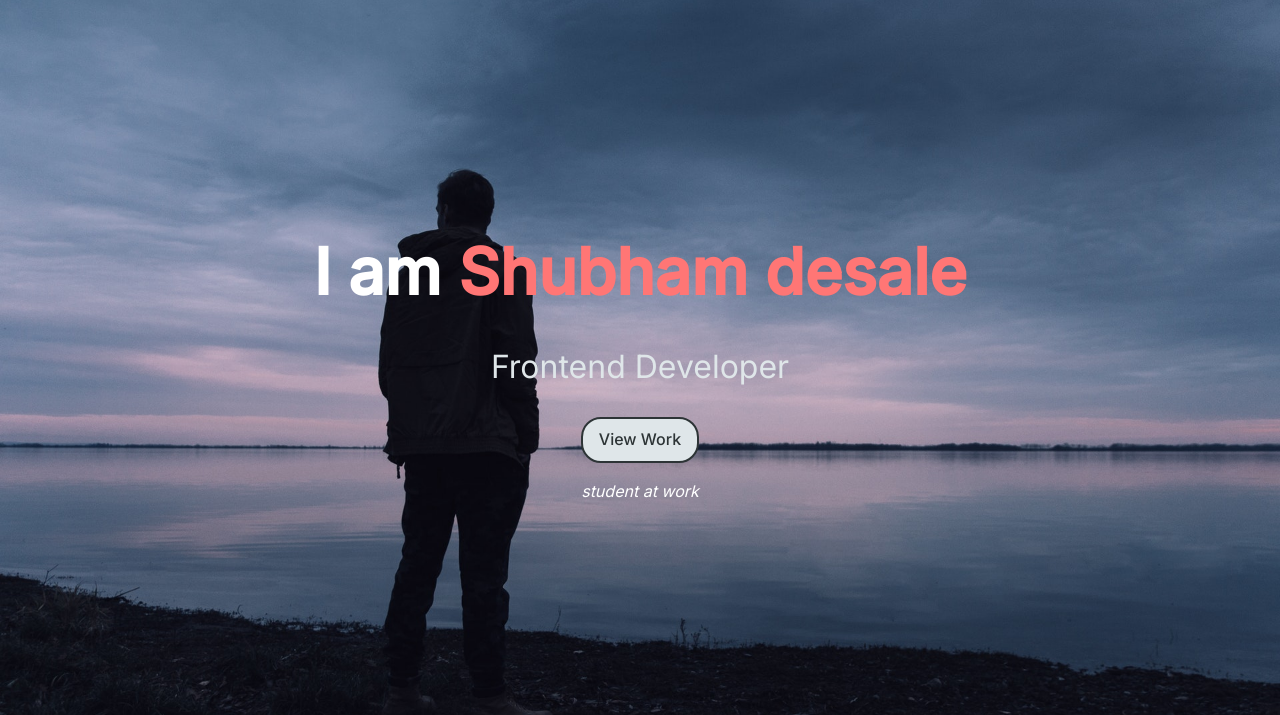
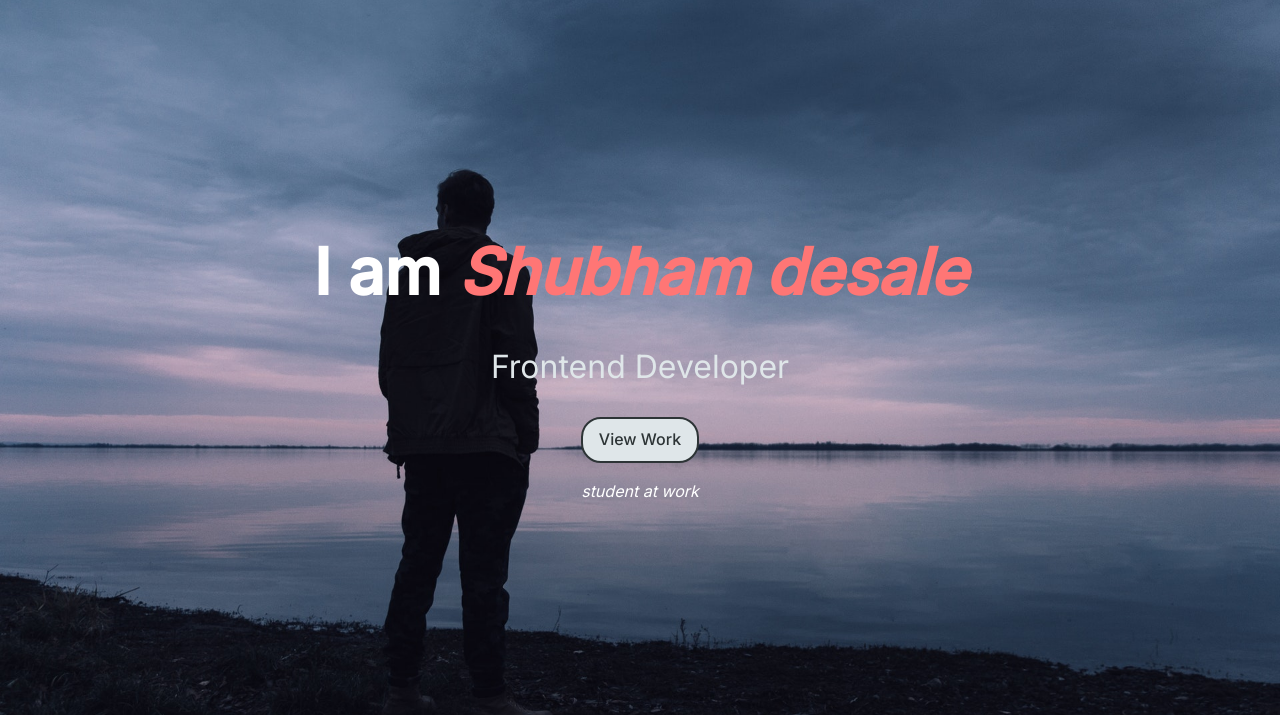
Before and after one commit to shubhamdesale/shubho.github.io, a plain HTML site: page index.html in a window 1280 px wide. Shown: the part 80-795 px from the top of the page. Drawn offline with nearby package versions, Linux system fonts and the light colour scheme.

Commit message:
Update index.html

```diff
--- a/index.html
+++ b/index.html
@@ -1,7 +1,7 @@
 <!DOCTYPE html>
 <html lang="en">
   <head>
-    <link rel="shortcut icon" type="image/x-icon" href="img/favicon.ico" />
+    <link rel="shortcut icon" href="img/shubham.jpeg" />
     <meta charset="UTF-8" />
     <meta name="viewport" content="width=device-width, initial-scale=1.0" />
     <meta
@@ -43,7 +43,7 @@
     <header id="home" class="header-home">
       <div class="container">
         <div class="header-content">
-          <h1>I am <span class="highlight">Shubham desale</span></h1>
+          <h1>I am <span class="highlight"><i>Shubham desale</i></span></h1>
           <div
             class="txt-type"
             data-wait="1000"
```
